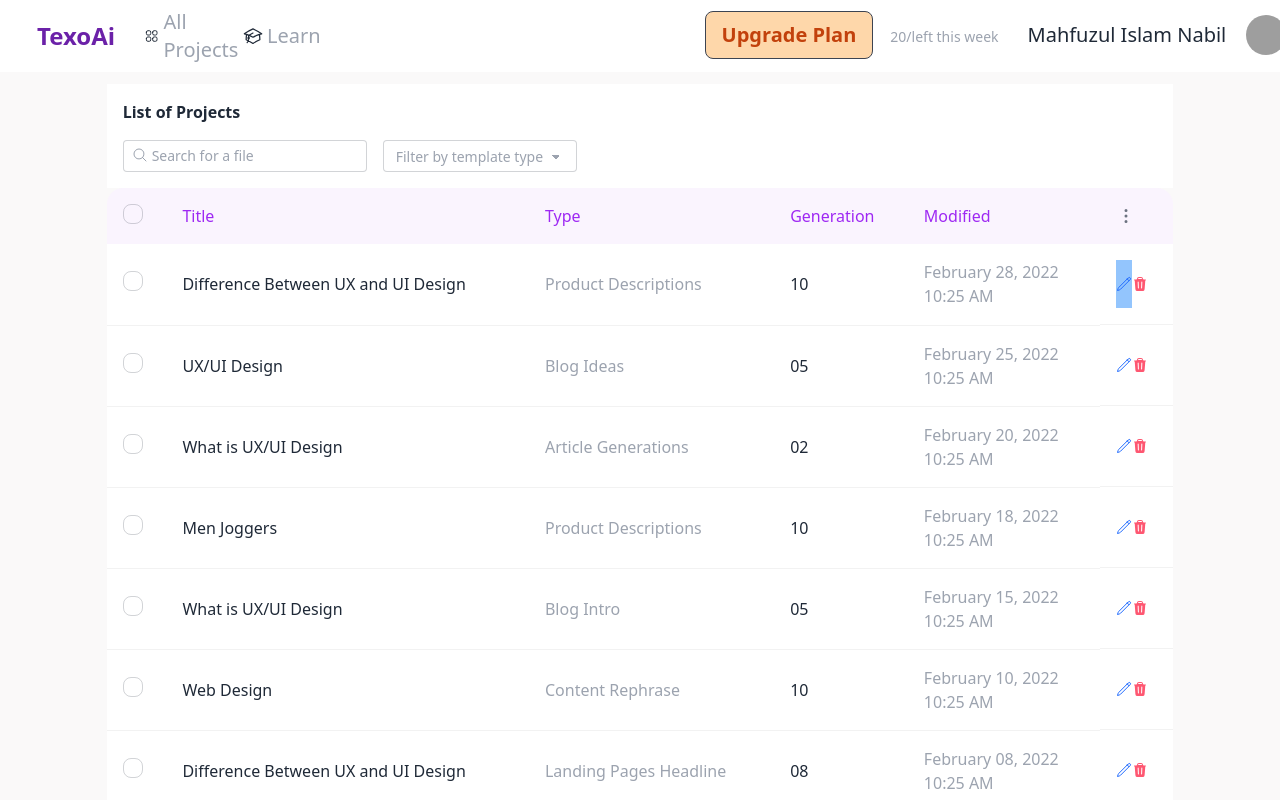
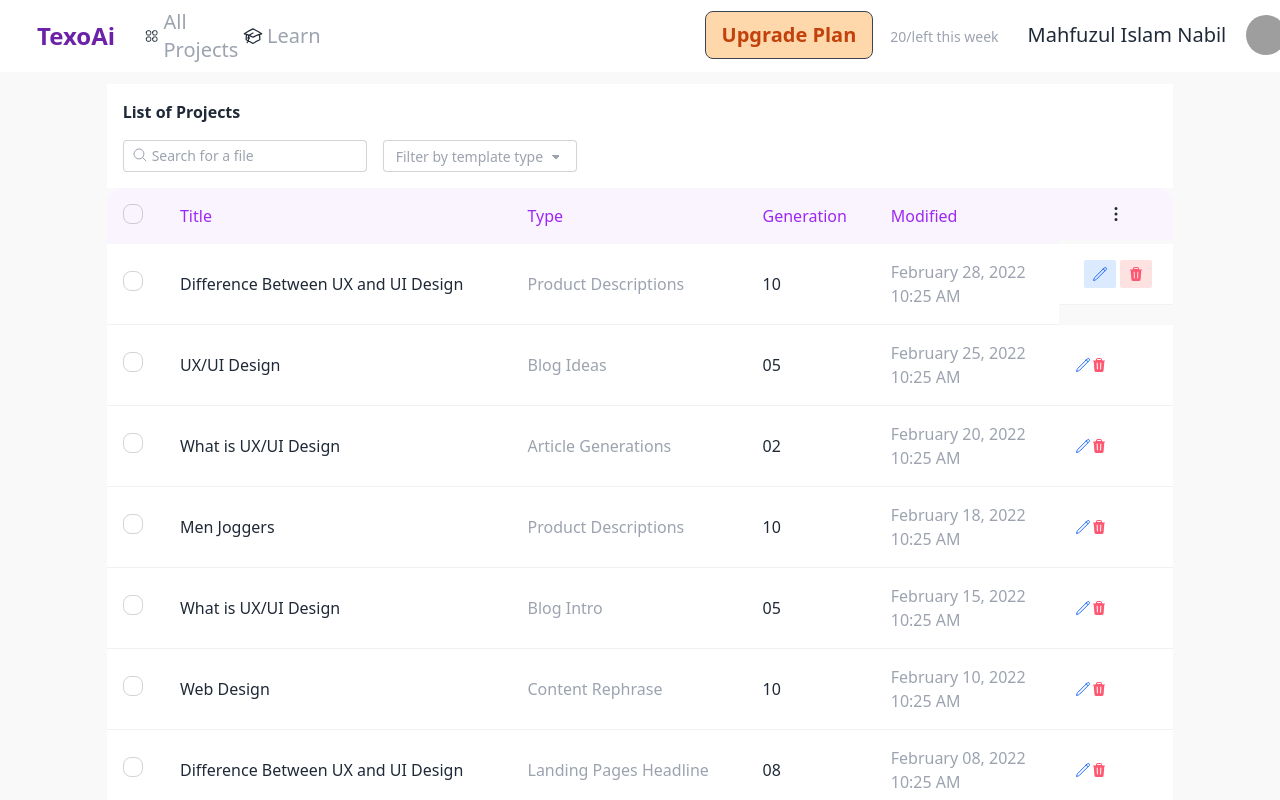
Before and after one commit to darkimpow/ai-writer-app-final, a React (Create React App) app: page /dashboard/projects in a window 1280 px wide. Shown: the top 800 px of the page. Built offline with nearby package versions, Linux system fonts and the light colour scheme; grey boxes are pictures that could not be loaded.

Commit message:
edit and delete bottom styling

```diff
--- a/src/pages/projects/TableBody.js
+++ b/src/pages/projects/TableBody.js
@@ -23,7 +23,7 @@ export const TableBody = () => {
                         <th className={'bg-[#faf4fe] text-[#9e28f3] normal-case text-base font-normal'}>Type</th>
                         <th className={'bg-[#faf4fe] text-[#9e28f3] normal-case text-base font-normal'}>Generation</th>
                         <th className={'bg-[#faf4fe] text-[#9e28f3] normal-case text-base font-normal'}>Modified</th>
-                        <th className={'bg-[#faf4fe] text-gray-500 normal-case'}>
+                        <th className={'flex justify-center bg-[#faf4fe]'}>
                             <svg xmlns="http://www.w3.org/2000/svg" viewBox="0 0 20 20" fill="currentColor" className="w-5 h-5">
                                 <path d="M10 3a1.5 1.5 0 110 3 1.5 1.5 0 010-3zM10 8.5a1.5 1.5 0 110 3 1.5 1.5 0 010-3zM11.5 15.5a1.5 1.5 0 10-3 0 1.5 1.5 0 003 0z" />
                             </svg>
@@ -49,18 +49,16 @@ export const TableBody = () => {
                                 10:25 AM
                             </div>
                         </td>
-                        <td className={'flex flex-row'}>
-                            <div className={'w-4 h-12 bg-blue-300'}>
-                                <svg xmlns="http://www.w3.org/2000/svg" fill="none" viewBox="0 0 24 24" strokeWidth={1.5} stroke="#216bfe" className="w-4 h-12">
+                        <td className={'flex flex-row items-center justify-center'}>
+                            <div className={'w-8 h-7 bg-blue-100 flex items-center justify-center rounded-sm mx-1'}>
+                                <svg xmlns="http://www.w3.org/2000/svg" fill="none" viewBox="0 0 24 24" strokeWidth={1.5} stroke="#216bfe" className="w-4 h-4">
                                     <path strokeLinecap="round" strokeLinejoin="round" d="M16.862 4.487l1.687-1.688a1.875 1.875 0 112.652 2.652L6.832 19.82a4.5 4.5 0 01-1.897 1.13l-2.685.8.8-2.685a4.5 4.5 0 011.13-1.897L16.863 4.487zm0 0L19.5 7.125" />
                                 </svg>
                             </div>
-                            <div>
-
-                                <svg xmlns="http://www.w3.org/2000/svg" viewBox="0 0 24 24" fill="#fe5771" className="w-4 h-12">
+                            <div className={'w-8 h-7 bg-red-100 flex items-center justify-center rounded-sm'}>
+                                <svg xmlns="http://www.w3.org/2000/svg" viewBox="0 0 24 24" fill="#fe5771" className="w-4 h-4">
                                     <path fillRule="evenodd" d="M16.5 4.478v.227a48.816 48.816 0 013.878.512.75.75 0 11-.256 1.478l-.209-.035-1.005 13.07a3 3 0 01-2.991 2.77H8.084a3 3 0 01-2.991-2.77L4.087 6.66l-.209.035a.75.75 0 01-.256-1.478A48.567 48.567 0 017.5 4.705v-.227c0-1.564 1.213-2.9 2.816-2.951a52.662 52.662 0 013.369 0c1.603.051 2.815 1.387 2.815 2.951zm-6.136-1.452a51.196 51.196 0 013.273 0C14.39 3.05 15 3.684 15 4.478v.113a49.488 49.488 0 00-6 0v-.113c0-.794.609-1.428 1.364-1.452zm-.355 5.945a.75.75 0 10-1.5.058l.347 9a.75.75 0 101.499-.058l-.346-9zm5.48.058a.75.75 0 10-1.498-.058l-.347 9a.75.75 0 001.5.058l.345-9z" clipRule="evenodd" />
                                 </svg>
-
                             </div>
                         </td>
                     </tr>
```
